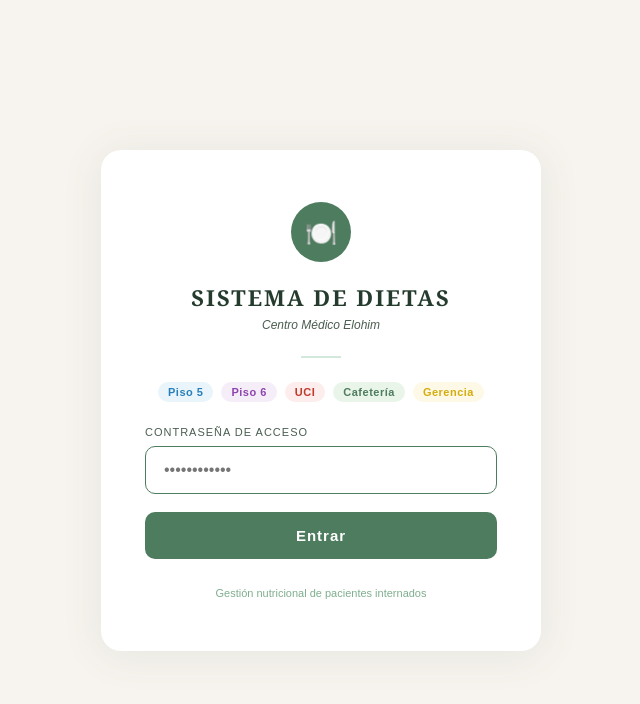
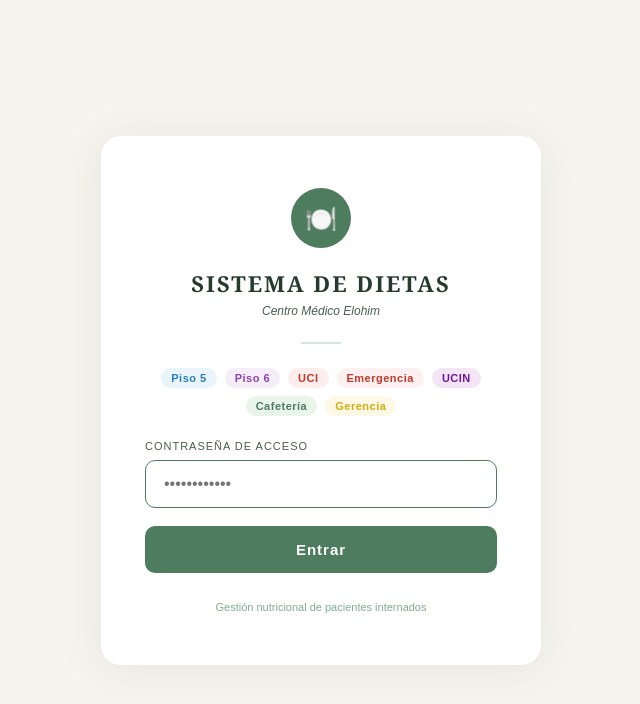
Before and after one commit to osmanale23/elohim-dietas, a Flask app: page /login in a window 1280 px wide. Shown: the top 704 px of the page, without its empty margins (319-959 px from the left). Run offline with Flask 3, Linux system fonts and the light colour scheme.

Commit message:
fix: agregar Emergencia y UCIN en pantalla de login

```diff
--- a/templates/dieta_login.html
+++ b/templates/dieta_login.html
@@ -53,9 +53,11 @@
     padding: 4px 10px; border-radius: 20px;
     font-weight: 600; letter-spacing: 0.5px;
   }
-  .role-p5 { background: #EAF4FB; color: var(--p5); }
-  .role-p6 { background: #F5EEF8; color: var(--p6); }
+  .role-p5  { background: #EAF4FB; color: var(--p5); }
+  .role-p6  { background: #F5EEF8; color: var(--p6); }
   .role-uci { background: #FDEDEC; color: var(--uci); }
+  .role-emg { background: #FEF0F0; color: #C0392B; }
+  .role-ucin{ background: #F3E5F5; color: #6A1B9A; }
   .role-caf { background: #EAF5EA; color: var(--green); }
   .role-ger { background: #FEF9E7; color: #D4AC0D; }
   label { display:block; text-align:left; font-size:11px; color:var(--mid); margin-bottom:8px; letter-spacing:1px; text-transform:uppercase; font-family:sans-serif; }
@@ -94,6 +96,8 @@
     <span class="role-tag role-p5">Piso 5</span>
     <span class="role-tag role-p6">Piso 6</span>
     <span class="role-tag role-uci">UCI</span>
+    <span class="role-tag role-emg">Emergencia</span>
+    <span class="role-tag role-ucin">UCIN</span>
     <span class="role-tag role-caf">Cafetería</span>
     <span class="role-tag role-ger">Gerencia</span>
   </div>
```
